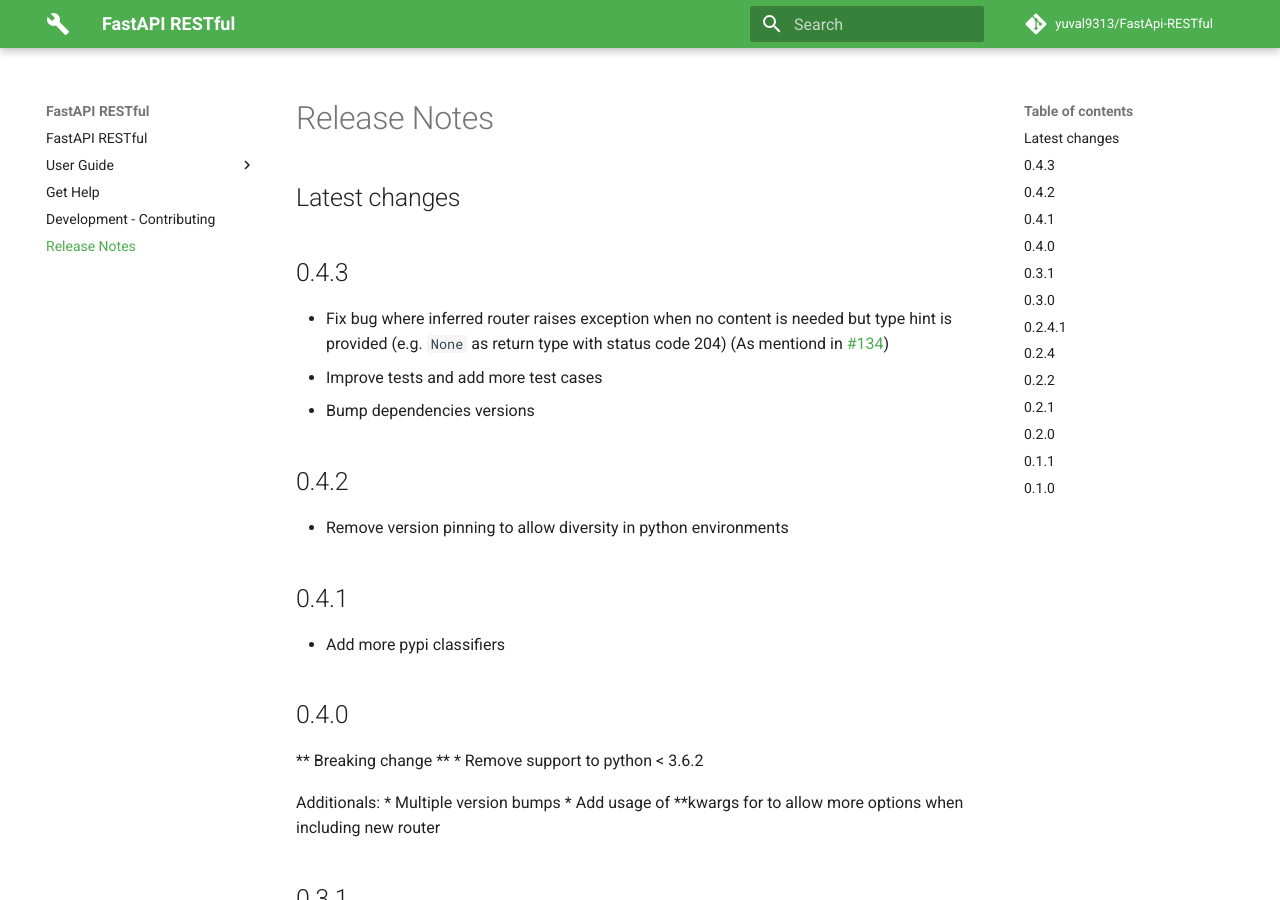
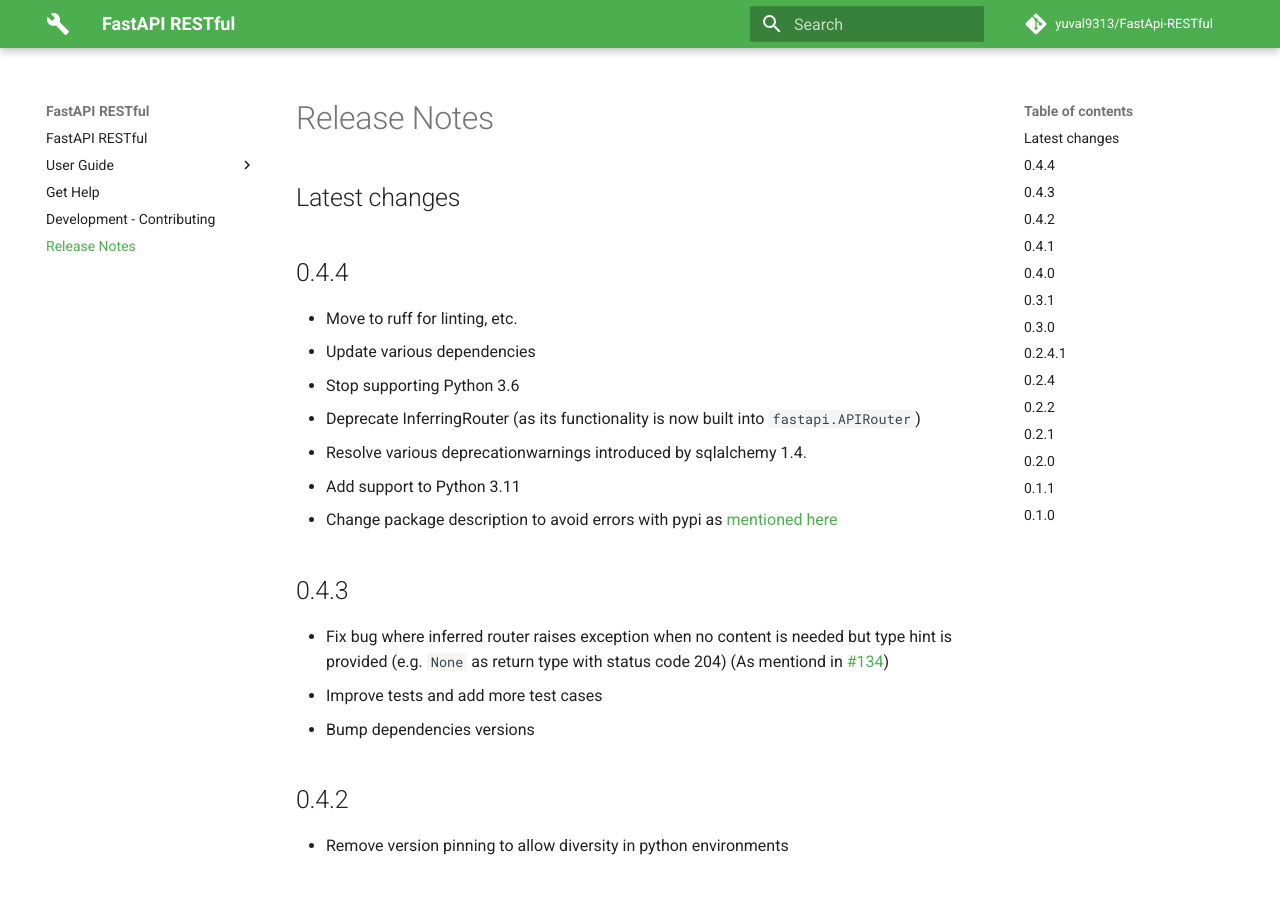
Before and after one commit to dmontagu/fastapi-utils, an MkDocs documentation site: the page built from docs/release-notes.md, in a window 1280 px wide and 900 px high. Built offline with MkDocs 1.6.1 and Material for MkDocs 9.7.7, drawn with Linux system fonts in a browser that asks for light colours; comment, search, counter and statistics services are not loaded.

Commit message:
Add new release notes

```diff
--- a/docs/release-notes.md
+++ b/docs/release-notes.md
@@ -1,4 +1,14 @@
 ## Latest changes
+
+## 0.4.4
+
+* Move to ruff for linting, etc.
+* Update various dependencies
+* Stop supporting Python 3.6
+* Deprecate InferringRouter (as its functionality is now built into `fastapi.APIRouter`)
+* Resolve various deprecationwarnings introduced by sqlalchemy 1.4.
+* Add support to Python 3.11
+* Change package description to avoid errors with pypi as [mentioned here](https://github.com/yuval9313/FastApi-RESTful/issues/175)
 
 ## 0.4.3
 
```
